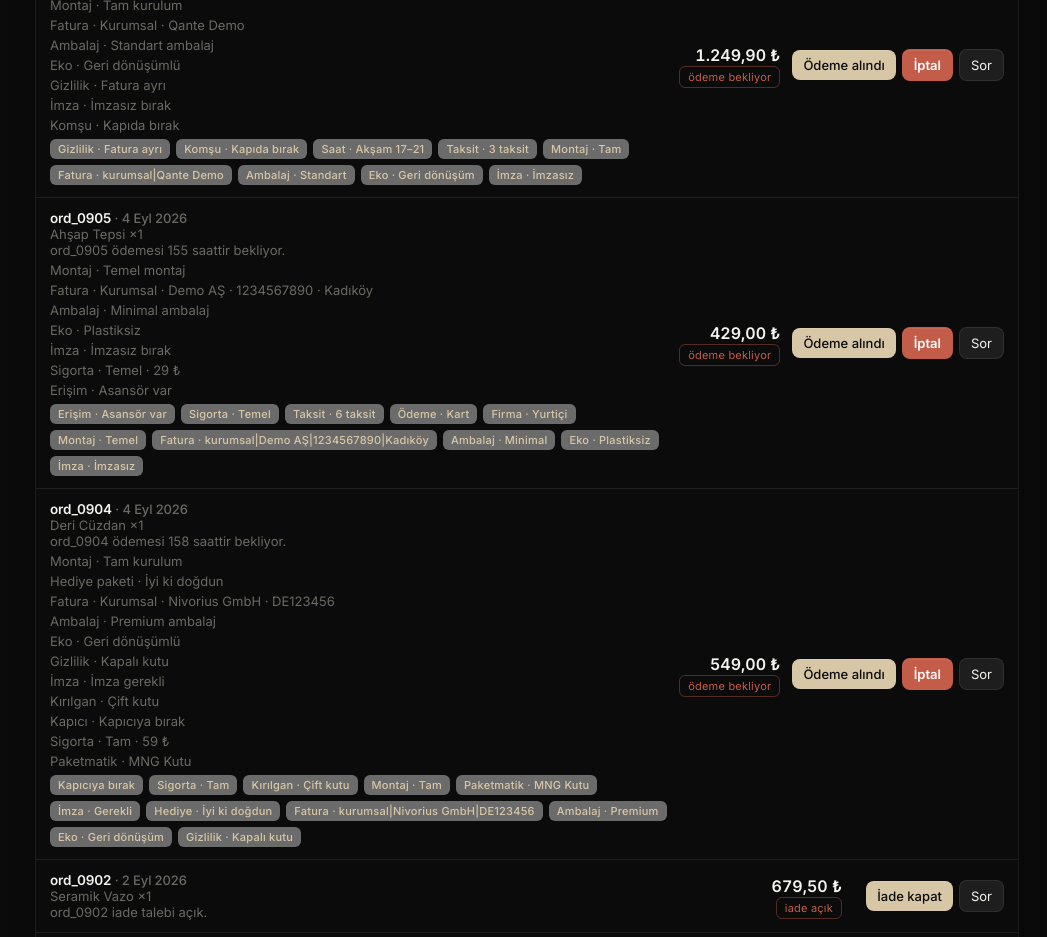
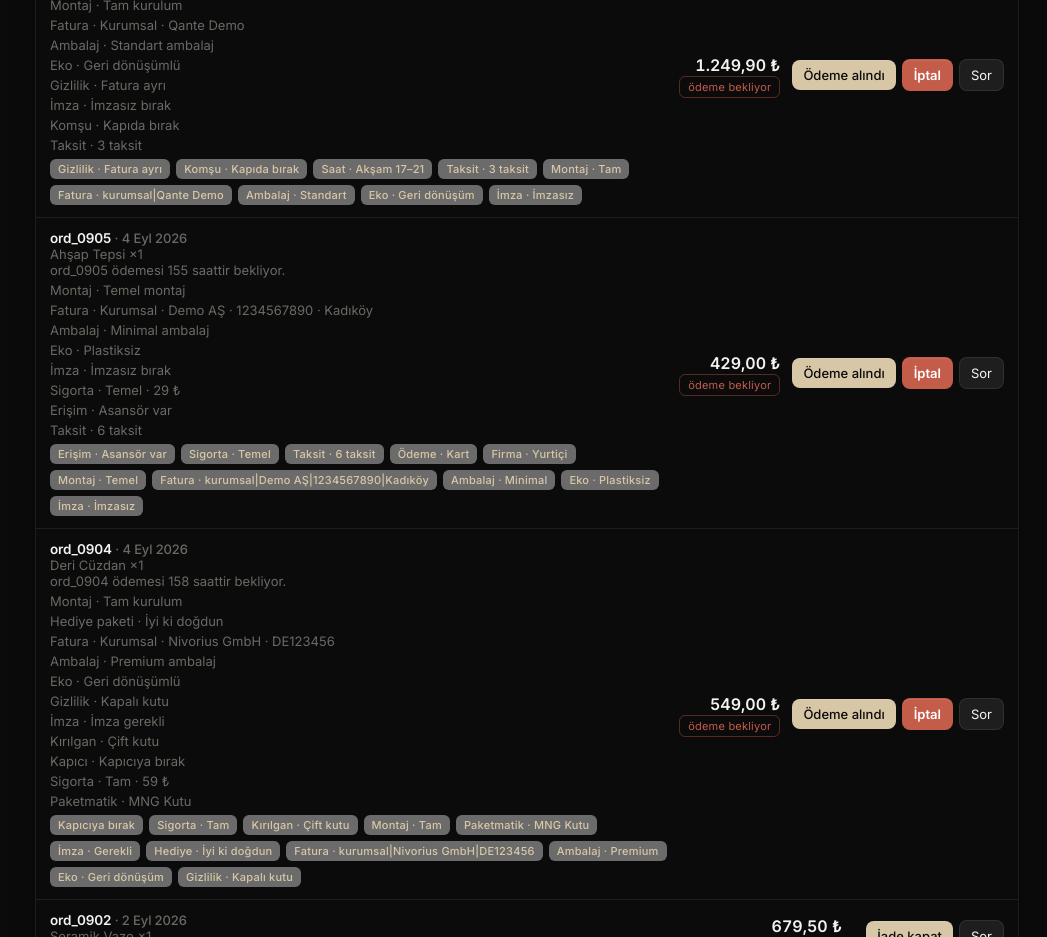
Before and after one commit to mattiasadem/qante-commerce, a Next.js app in the folder web/: page /merchant/siparisler in a window 1280 px wide. Shown: the part 1080-2017 px from the top of the page, without its empty margins (233-1280 px from the left). Built offline with nearby package versions, Linux system fonts and the light colour scheme.

Commit message:
feat(merchant): wire MerchantTaksitLine into OrderRow

```diff
--- a/web/components/ui-merchant-orders-row.tsx
+++ b/web/components/ui-merchant-orders-row.tsx
@@ -21,6 +21,7 @@ import { MerchantPaketmatikLine } from "@/components/ui-merchant-paketmatik";
 import { MerchantErisimLine } from "@/components/ui-merchant-erisim";
 import { MerchantWarrantyLine } from "@/components/ui-merchant-warranty";
 import { MerchantDestekLine } from "@/components/ui-merchant-destek";
+import { MerchantTaksitLine } from "@/components/ui-merchant-taksit";
 import { lineSummary, statusTone } from "@/components/ui-merchant-orders-filters";
 
 type ShipDraft = Record<string, { carrier: string; tracking: string }>;
@@ -81,6 +82,7 @@ export function OrderRow({
         <MerchantErisimLine note={o.buyer_note} />
         <MerchantWarrantyLine note={o.buyer_note} />
         <MerchantDestekLine note={o.buyer_note} />
+        <MerchantTaksitLine note={o.buyer_note} />
         <BuyerPrefChips note={o.buyer_note} activeKey={pref} onSelectKey={onPrefSelect} />
         {o.status === "paid" && cta?.action === "ship" ? (
           <div style={{ marginTop: 8 }} data-cta="ship-track-fields">
```
